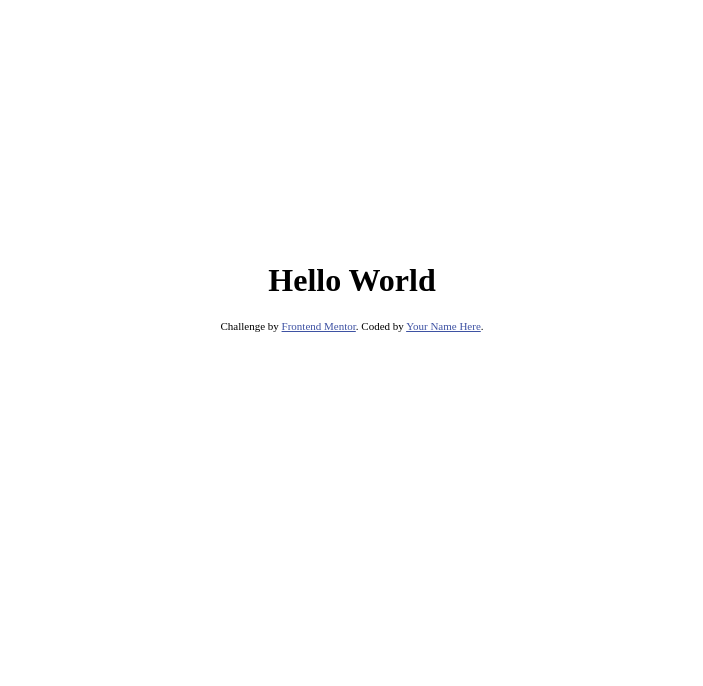
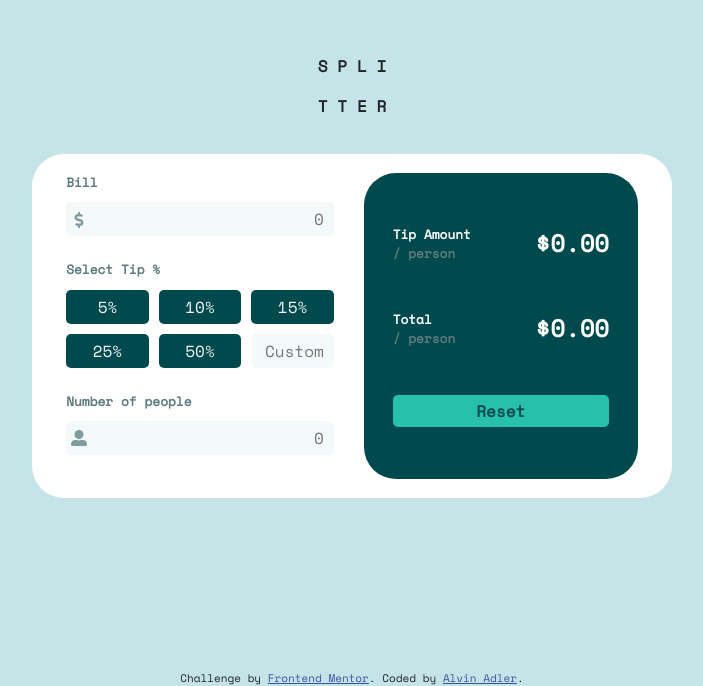
Before and after one commit to alvinAdler/tip-calculator-app, a React (Create React App) app: page / in a window 1280 px wide. Shown: the part 114-800 px from the top of the page, without its empty margins (288-991 px from the left). Built offline with nearby package versions, Linux system fonts and the light colour scheme.

Commit message:
Completed the UI for the web

```diff
--- a/package.json
+++ b/package.json
@@ -6,9 +6,12 @@
     "@testing-library/jest-dom": "^5.14.1",
     "@testing-library/react": "^11.2.7",
     "@testing-library/user-event": "^12.8.3",
+    "bootstrap": "^5.0.2",
     "react": "^17.0.2",
     "react-dom": "^17.0.2",
+    "react-icons": "^4.2.0",
     "react-scripts": "4.0.3",
+    "styled-components": "^5.3.0",
     "web-vitals": "^1.1.2"
   },
   "scripts": {
--- a/public/index.html
+++ b/public/index.html
@@ -15,6 +15,9 @@
       user's mobile device or desktop. See https://developers.google.com/web/fundamentals/web-app-manifest/
     -->
     <link rel="manifest" href="%PUBLIC_URL%/manifest.json" />
+    <link rel="preconnect" href="https://fonts.googleapis.com">
+    <link rel="preconnect" href="https://fonts.gstatic.com" crossorigin>
+    <link href="https://fonts.googleapis.com/css2?family=Space+Mono&display=swap" rel="stylesheet">
     <!--
       Notice the use of %PUBLIC_URL% in the tags above.
       It will be replaced with the URL of the `public` folder during the build.
--- a/src/App.css
+++ b/src/App.css
@@ -1,12 +1,121 @@
+*, *::before, *::after{
+  margin: 0;
+  padding: 0;
+  box-sizing: border-box;
+}
+
 .App{
+  background-color: hsl(185, 41%, 84%);
   display: flex;
   flex-direction: column;
   justify-content: center;
   align-items: center;
 }
 
+.section-title-input, .section-title-result{
+  font-size: 0.8rem;
+  font-weight: 700;
+}
+
+.section-title-input{
+  color: hsl(186, 14%, 43%);
+  margin-bottom: 10px;
+}
+
+.section-title-result{
+  color: hsl(0, 0%, 100%);
+  width: max-content;
+  /* border: 3px solid blue; */
+  margin: 0;
+}
+
+.section-title-result + span{
+  /* border: 3px solid green; */
+  font-size: x-large;
+  font-weight: 700;
+}
+
+.section-title-result::after{
+  content: "\A/ person";
+  white-space: pre;
+  color: hsl(186, 14%, 43%);
+}
+
+.tip-container{
+  /* border: 3px solid red; */
+  background-color: hsl(0, 0%, 100%);
+  width: 50vw;
+  margin-top: 20px;
+  display: flex;
+  margin: 20px 10%;
+  border-radius: 2rem;
+  padding: 1.2rem;
+}
+
+.tip-container > div{
+  margin: 0 15px;
+}
+
+.input-field{
+  width: 50%;
+  /* border: 3px solid green; */
+  display: flex;
+  flex-direction: column;
+}
+
+.input-field > section{
+  margin-bottom: 1.5rem;
+}
+
+.bill-section{
+  width: 100%;
+  /* border: 3px solid purple; */
+}
+
+.tip-section{
+  width: 100%;
+}
+
+.tip-selection{
+  /* border: 3px solid red; */
+  display: grid;
+  grid-gap: 10px;
+  grid-template-columns: repeat(3, 1fr);
+  grid-template-rows: repeat(2, 1fr);
+}
+
+.result-field{
+  width: 50%;
+  padding: 1.8rem;
+  background-color: hsl(183, 100%, 15%);
+  color: white;
+  border-radius: 2rem;
+
+  display: flex;
+  flex-direction: column;
+  justify-content: space-around;
+  align-content: flex-start;
+}
+
+.tip-amount{
+  /* border: 3px solid red; */
+  display: flex;
+  justify-content: space-between;
+  align-items: stretch;
+}
+
+.tip-total{
+  /* border: 3px solid red; */
+  display: flex;
+  justify-content: space-between;
+  align-items: stretch;
+}
+
 .attribution {
-  font-size: 11px; text-align: center;
+  font-size: 11px;
+  text-align: center;
+  position: absolute;
+  bottom: 0;
 }
 
 .attribution a {
--- a/src/App.js
+++ b/src/App.js
@@ -1,12 +1,60 @@
+import {FaDollarSign, FaUserAlt} from 'react-icons/fa'
+
 import './App.css';
+
+import CustomInput from './utilityComponents/CustomInput/CustomInput'
+import DefaultButton from './utilityComponents/DefaultButton/DefaultButton';
 
 function App() {
     return(
         <div className="App">
-      <h1>Hello World</h1>
+            <p style={{fontWeight: 700}}><strong>S P L I</strong></p>
+            <p style={{fontWeight: 700}}><strong>T T E R</strong></p>
+
+            <div className="tip-container">
+
+                <div className="input-field">
+                    <section className="bill-section">
+                        <p className="section-title-input">Bill</p>
+                        <CustomInput inputType="text" icon={FaDollarSign}
+                        inputPlaceholder="0"/>
+                    </section>
+
+                    <section className="tip-section">
+                        <p className="section-title-input">Select Tip %</p>
+                        <div className="tip-selection">
+                            <DefaultButton buttonBg="toxic" textColor="light">5%</DefaultButton>
+                            <DefaultButton buttonBg="toxic" textColor="light">10%</DefaultButton>
+                            <DefaultButton buttonBg="toxic" textColor="light">15%</DefaultButton>
+                            <DefaultButton buttonBg="toxic" textColor="light">25%</DefaultButton>
+                            <DefaultButton buttonBg="toxic" textColor="light">50%</DefaultButton>
+                            <CustomInput inputType="text" inputPlaceholder="Custom"/>
+                        </div>
+                    </section>
+
+                    <section className="people-number">
+                        <p className="section-title-input">Number of people</p>
+                        <CustomInput inputType="text" icon={FaUserAlt}
+                        inputPlaceholder="0"/>
+                    </section>
+                </div>
+
+                <div className="result-field">
+                    <div className="tip-amount">
+                        <span className="section-title-result">Tip Amount</span>
+                        <span>$0.00</span>
+                    </div>
+                    <div className="tip-total">
+                        <span className="section-title-result">Total</span>
+                        <span>$0.00</span>
+                    </div>
+                    <DefaultButton buttonBg="#26c0ab" textColor="#00494d" style={{fontWeight: 700}}>Reset</DefaultButton>
+                </div>
+            </div>
+
             <div className="attribution">
                 Challenge by <a href="https://www.frontendmentor.io?ref=challenge" target="_blank" rel="noreferrer">Frontend Mentor</a>.
-        Coded by <a href="https://google.com">Your Name Here</a>.
+                Coded by <a href="https://github.com/alvinAdler">Alvin Adler</a>.
             </div>
         </div>
   )
--- a/src/index.css
+++ b/src/index.css
@@ -3,4 +3,5 @@ body, html, .App, #root {
   padding: 0;
   height: 100%;
   width: 100%;
+  font-family: 'Space Mono', monospace;
 }
--- a/src/index.js
+++ b/src/index.js
@@ -1,7 +1,9 @@
 import React from 'react';
 import ReactDOM from 'react-dom';
 import App from './App';
+
 import './index.css';
+import '../node_modules/bootstrap/dist/css/bootstrap.min.css';
 
 ReactDOM.render(
   <React.StrictMode>
--- /dev/null
+++ b/src/utilityComponents/CustomInput/CustomInput.js
@@ -0,0 +1,22 @@
+import React from 'react'
+
+import './CustomInput_master.css'
+
+const CustomInput = ({
+    icon: Icon,
+    inputType="text",
+    inputPlaceholder="Input Field",
+    ...rest}) => {
+
+
+    return (
+        <div className="custom-input">
+            {Icon !== undefined &&
+            <span><Icon/></span>
+            }
+            <input className="custom-input-field" type={inputType} placeholder={inputPlaceholder} {...rest}/>
+        </div>
+    )
+}
+
+export default CustomInput
--- /dev/null
+++ b/src/utilityComponents/CustomInput/CustomInput_master.css
@@ -0,0 +1,24 @@
+.custom-input{
+    position: relative;
+}
+
+.custom-input > span:first-child{
+    position: absolute;
+    left: 5px;
+    top: 10%;
+    color: hsl(184, 14%, 56%);
+}
+
+.custom-input-field{
+    border: none;
+    outline: none;
+    padding: 5px 10px;
+    border-radius: 5px;
+    background-color:hsl(189, 41%, 97%);
+    direction: rtl;
+    width: 100%;
+}
+
+.custom-input-field::placeholder{
+    text-align: right;
+}
--- /dev/null
+++ b/src/utilityComponents/DefaultButton/DefaultButton.js
@@ -0,0 +1,38 @@
+import styled from 'styled-components'
+
+const colorMapping = {
+    "light": "#f2f2f2",
+    "dark": "#2b2b2b",
+    "primary": "#2285e4",
+    "danger": "#eb4034",
+    "toxic": "#00494d"
+}
+
+const determineColor = (field, data) => {
+    if(data === undefined){
+        switch(field){
+            case "background-color":
+                return "light"
+            case "color":
+                return "dark"
+        }
+    }
+    else if(data[0] === "#"){
+        return data
+    }
+
+    return colorMapping[data]
+}
+
+const DefaultButton = styled.button.attrs(({...attrs}) => ({
+    ...attrs
+}))`
+    border: none;
+    background-color: ${(props) => determineColor("background-color", props.buttonBg)};
+    color: ${(props) => determineColor("color", props.textColor)};
+    border-radius: 5px;
+    padding: 4px 8px;
+    text-align: center;
+`;
+
+export default DefaultButton
```
Also changed, not shown: 1 other file (tests, documents, lock files or other folders). Lines whose indentation alone changed are shown as unchanged.
